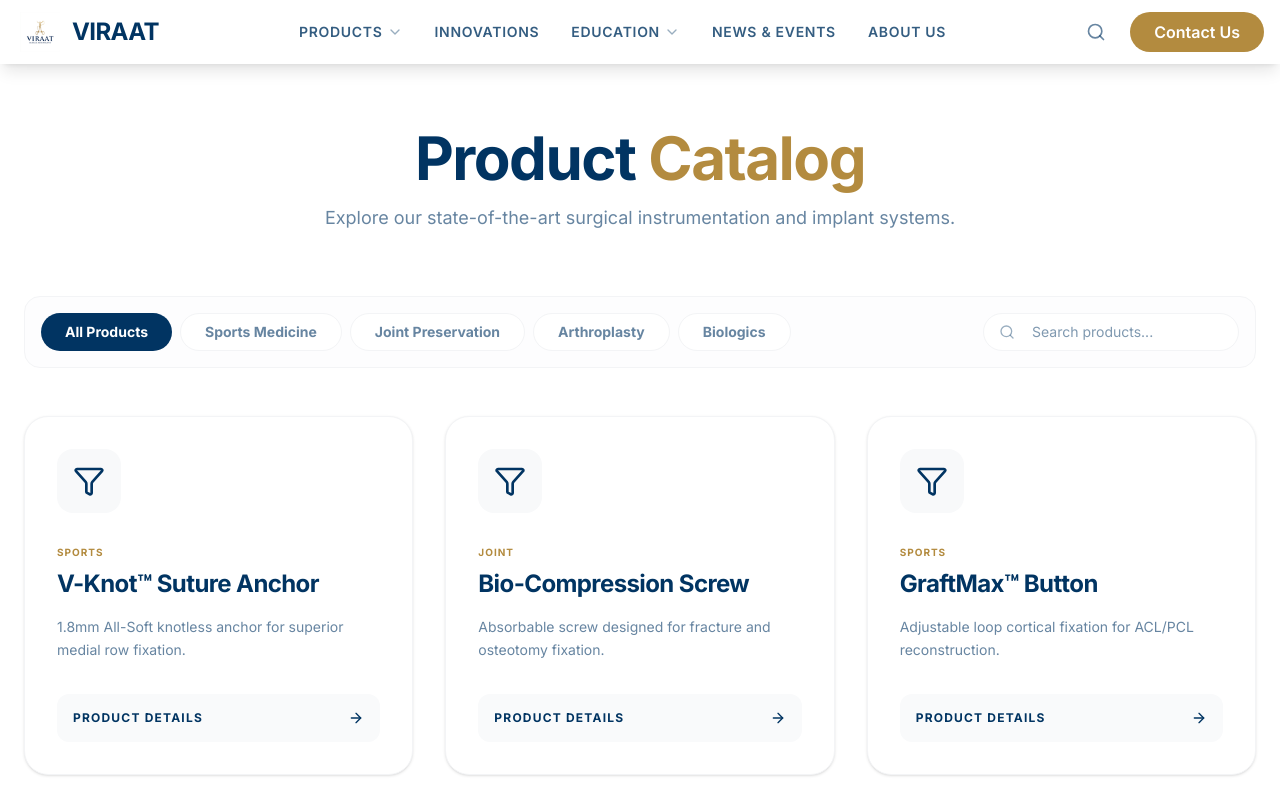
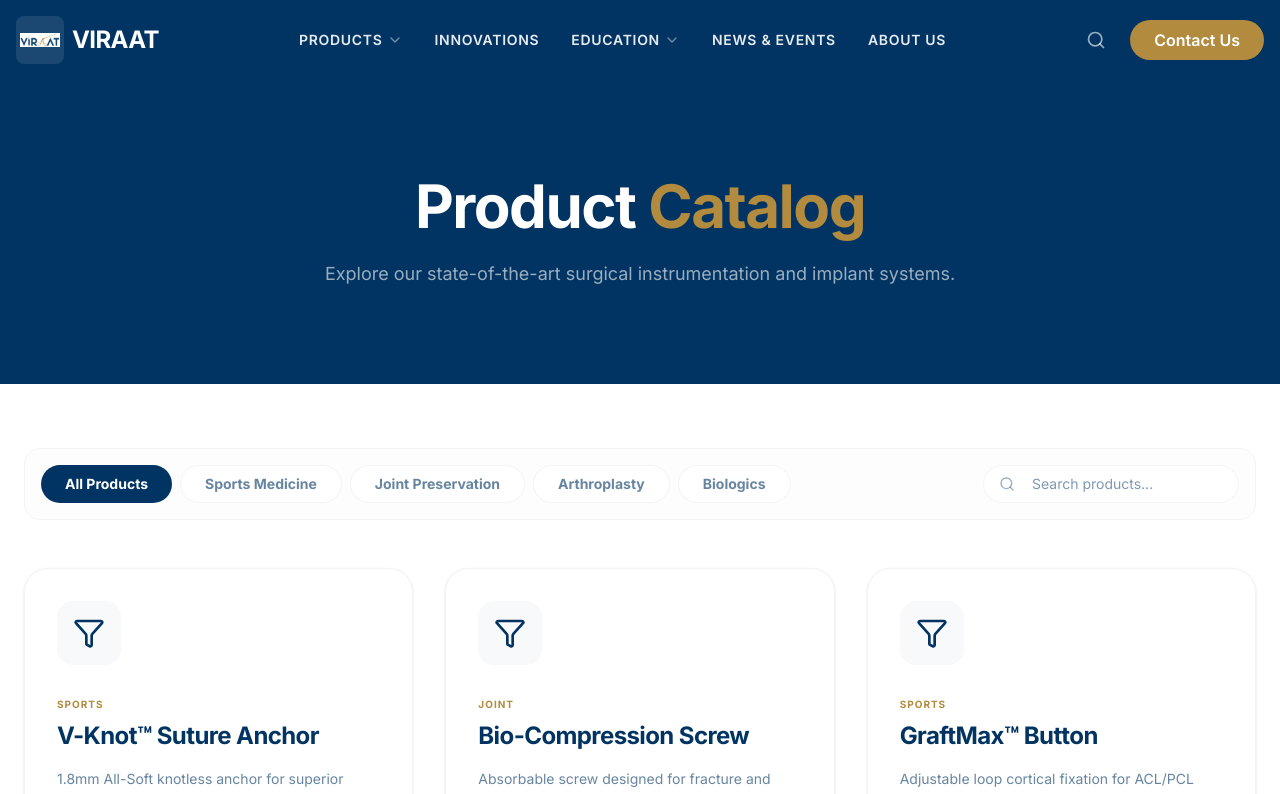
Before and after one commit to Shiva6025/medical, a Next.js app: page /products in a window 1280 px wide. Shown: the top 794 px of the page. Built offline with nearby package versions, Linux system fonts and the light colour scheme.

Commit message:
adjustments

```diff
--- a/src/app/about/page.tsx
+++ b/src/app/about/page.tsx
@@ -11,9 +11,9 @@
 
 export default function AboutPage() {
   return (
-    <div className="pt-20">
+    <div>
       {/* Page Header */}
-      <section className="bg-primary text-white py-24 relative overflow-hidden">
+      <section className="bg-primary text-white pt-44 pb-24 relative overflow-hidden">
         <div className="absolute top-0 left-0 w-full h-full opacity-10 pointer-events-none">
           <div className="absolute top-1/2 left-1/2 -translate-x-1/2 -translate-y-1/2 w-[800px] h-[800px] bg-secondary rounded-full blur-[120px]" />
         </div>
--- a/src/app/contact/page.tsx
+++ b/src/app/contact/page.tsx
@@ -2,8 +2,8 @@
 
 export default function ContactPage() {
   return (
-    <div className="pt-20 bg-white">
-      <section className="bg-primary text-white py-24 relative overflow-hidden">
+    <div className="bg-white">
+      <section className="bg-primary text-white pt-44 pb-24 relative overflow-hidden">
         <div className="container mx-auto px-6 relative z-10 text-center">
           <h1 className="text-5xl md:text-7xl font-bold font-outfit mb-6">Contact <span className="text-secondary">Us</span></h1>
           <p className="text-white/60 text-lg max-w-2xl mx-auto">
--- a/src/app/events/page.tsx
+++ b/src/app/events/page.tsx
@@ -27,8 +27,8 @@
 
 export default function EventsPage() {
   return (
-    <div className="pt-20">
-      <section className="bg-primary text-white py-24 relative overflow-hidden">
+    <div>
+      <section className="bg-primary text-white pt-44 pb-24 relative overflow-hidden">
         <div className="container mx-auto px-6 relative z-10 text-center">
           <h1 className="text-5xl md:text-7xl font-bold font-outfit mb-6">News & <span className="text-secondary">Events</span></h1>
           <p className="text-white/60 text-lg max-w-2xl mx-auto">
--- a/src/app/innovations/page.tsx
+++ b/src/app/innovations/page.tsx
@@ -13,8 +13,8 @@
 
 export default function InnovationsPage() {
   return (
-    <div className="pt-20">
-      <section className="bg-primary text-white py-24 relative overflow-hidden">
+    <div>
+      <section className="bg-primary text-white pt-44 pb-24 relative overflow-hidden">
         <div className="container mx-auto px-6 relative z-10 text-center">
           <span className="text-secondary font-bold text-xs uppercase tracking-widest mb-4 block">Education & Research</span>
           <h1 className="text-5xl md:text-7xl font-bold font-outfit mb-6">Medical <span className="text-secondary">Innovations</span></h1>
--- a/src/app/layout.tsx
+++ b/src/app/layout.tsx
@@ -17,6 +17,9 @@
 export const metadata: Metadata = {
   title: "VIRAAT Medical | Pioneering Surgical Excellence",
   description: "Improving lives through medical innovation. Explore our knotless tensionable technology and advanced surgical solutions.",
+  icons: {
+    icon: "/dark-logo.jpeg",
+  },
 };
 
 export default function RootLayout({
--- a/src/app/products/page.tsx
+++ b/src/app/products/page.tsx
@@ -31,17 +31,19 @@
     : allProducts.filter(p => p.category === activeCategory);
 
   return (
-    <div className="pt-32 pb-24 min-h-screen bg-white">
-      <div className="container mx-auto px-6">
-        <div className="text-center max-w-2xl mx-auto mb-16">
-          <h1 className="text-4xl md:text-6xl font-bold text-primary font-outfit mb-4">
+    <div className="min-h-screen bg-white">
+      <section className="bg-primary text-white pt-44 pb-24 relative overflow-hidden mb-16">
+        <div className="container mx-auto px-6 relative z-10 text-center">
+          <h1 className="text-4xl md:text-6xl font-bold font-outfit mb-6">
             Product <span className="text-secondary">Catalog</span>
           </h1>
-          <p className="text-primary/60 text-lg">
+          <p className="text-white/60 text-lg max-w-2xl mx-auto">
             Explore our state-of-the-art surgical instrumentation and implant systems.
           </p>
         </div>
+      </section>
 
+      <div className="container mx-auto px-6 pb-24">
         {/* Filter bar */}
         <div className="flex flex-col md:flex-row items-center justify-between gap-6 mb-12 bg-accent/30 p-4 rounded-2xl border border-gray-100">
           <div className="flex flex-wrap gap-2">
--- a/src/components/Navbar.tsx
+++ b/src/components/Navbar.tsx
@@ -17,7 +17,6 @@
 
 export default function Navbar() {
   const pathname = usePathname();
-  const isHomePage = pathname === "/";
   const [isScrolled, setIsScrolled] = useState(false);
   const [isMobileMenuOpen, setIsMobileMenuOpen] = useState(false);
 
@@ -33,7 +32,7 @@
     <nav
       className={cn(
         "fixed top-0 left-0 right-0 z-50 transition-all duration-300",
-        (isScrolled || !isHomePage) ? "glass h-16 shadow-lg" : "bg-transparent h-20"
+        isScrolled ? "glass h-16 shadow-lg" : "bg-transparent h-20"
       )}
     >
       <div className="max-w-7xl mx-auto px-4 h-full flex items-center justify-between">
@@ -41,15 +40,17 @@
         <Link href="/" className="flex items-center gap-2 group">
           <div className="relative w-12 h-12 overflow-hidden rounded-lg bg-white/10 group-hover:bg-white/20 transition-all">
             <Image
-              src="/logo.png"
+              src={isScrolled ? "/dark-logo.jpeg" : "/white-logo.jpeg"}
               alt="VIRAAT Logo"
               fill
-              className="object-contain p-1"
+              quality={100}
+              priority
+              className="object-contain p-1 rounded-lg"
             />
           </div>
           <span className={cn(
             "text-2xl font-bold tracking-tight transition-colors",
-            (isScrolled || !isHomePage) ? "text-primary" : "text-white"
+            isScrolled ? "text-primary" : "text-white"
           )}>
             VIRAAT
           </span>
@@ -63,7 +64,7 @@
                 href={link.href}
                 className={cn(
                   "flex items-center gap-1 text-sm font-semibold uppercase tracking-wider transition-all hover:text-secondary",
-                  (isScrolled || !isHomePage) ? "text-primary/80" : "text-white/90"
+                  isScrolled ? "text-primary/80" : "text-white/90"
                 )}
               >
                 {link.name}
@@ -78,7 +79,7 @@
         <div className="hidden lg:flex items-center gap-6">
           <button className={cn(
             "transition-colors",
-            (isScrolled || !isHomePage) ? "text-primary/60 hover:text-primary" : "text-white/60 hover:text-white"
+            isScrolled ? "text-primary/60 hover:text-primary" : "text-white/60 hover:text-white"
           )}>
             <Search className="w-5 h-5" />
           </button>
@@ -91,7 +92,7 @@
         <button
           className={cn(
             "lg:hidden p-2 rounded-lg",
-            (isScrolled || !isHomePage) ? "text-primary hover:bg-black/5" : "text-white hover:bg-white/10"
+            isScrolled ? "text-primary hover:bg-black/5" : "text-white hover:bg-white/10"
           )}
           onClick={() => setIsMobileMenuOpen(!isMobileMenuOpen)}
         >
```
